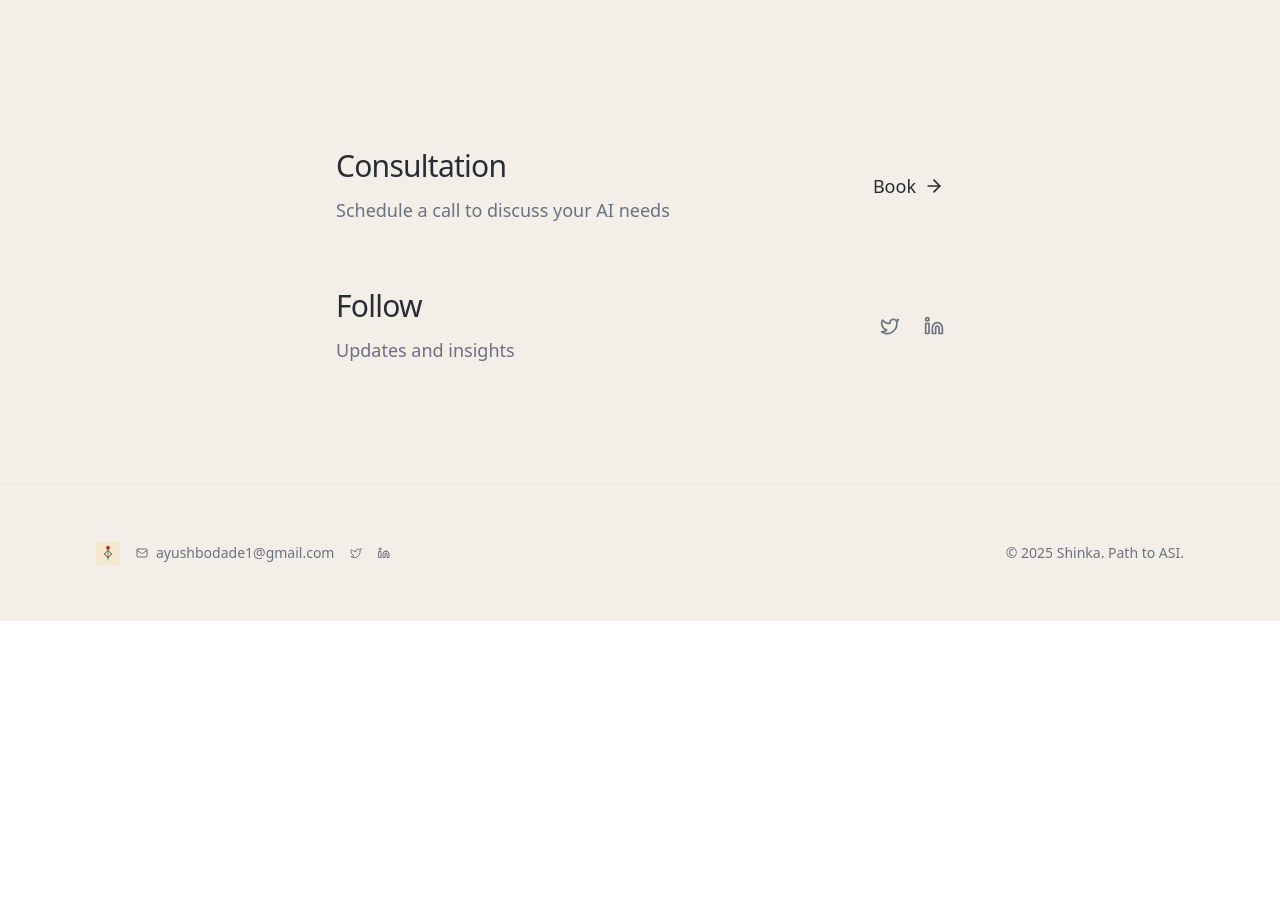
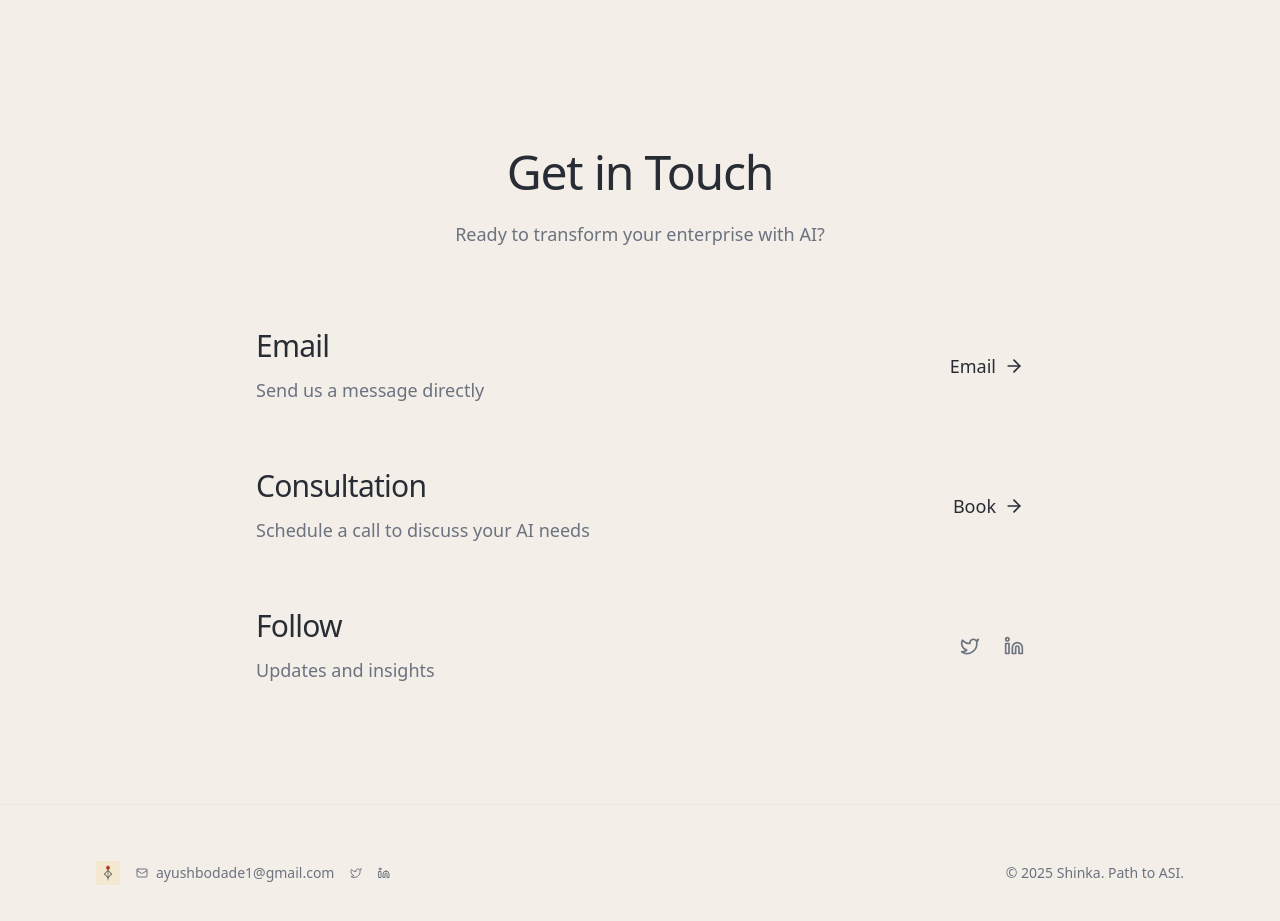
Before and after one commit to shinkahq/shinka-website, a Next.js app: page / in a window 1280 px wide. Shown: the part 3160-4081 px from the top of the page. Before the commit the page ends 3781 px from the top, so only its background shows below. Built offline with nearby package versions, Linux system fonts and the light colour scheme.

Commit message:
📧 feat: enhance contact section by adding email option and improving layout for better user engagement

```diff
--- a/components/sections/contact.tsx
+++ b/components/sections/contact.tsx
@@ -1,10 +1,19 @@
 'use client'
 
-import { ArrowRight, Twitter, Linkedin } from "lucide-react"
+import { ArrowRight, Twitter, Linkedin, Mail } from "lucide-react"
 import useResponsive from '@/lib/use-responsive'
 import { ResponsiveContainer, ResponsiveText } from '@/components/responsive'
 
 const contactOptions = [
+  {
+    title: "Email",
+    description: "Send us a message directly",
+    action: {
+      text: "Email",
+      href: "mailto:ayushbodade1@gmail.com",
+      external: false
+    }
+  },
   {
     title: "Consultation",
     description: "Schedule a call to discuss your AI needs",
@@ -37,7 +46,28 @@ export default function Contact() {
 
   return (
     <section id="contact" className={`${isMobile ? 'py-16' : 'py-24'} bg-background`}>
-             <ResponsiveContainer maxWidth="2xl">
+      <ResponsiveContainer maxWidth="responsive">
+        <div className="text-center mb-12 md:mb-20">
+          <ResponsiveText
+            as="h2"
+            mobileSize="text-3xl"
+            tabletSize="text-4xl"
+            desktopSize="text-4xl lg:text-5xl"
+            className="font-medium text-foreground mb-4 md:mb-6 tracking-tight"
+          >
+            Get in Touch
+          </ResponsiveText>
+          <ResponsiveText
+            mobileSize="text-base"
+            tabletSize="text-lg"
+            desktopSize="text-lg"
+            className="text-muted-foreground max-w-2xl mx-auto font-light"
+          >
+            Ready to transform your enterprise with AI?
+          </ResponsiveText>
+        </div>
+
+        <div className="max-w-3xl mx-auto">
           <div className="space-y-12 md:space-y-16">
             {contactOptions.map((option, index) => (
               <div key={index} className={`flex ${isMobile ? 'flex-col space-y-4' : 'items-center justify-between'} group`}>
@@ -95,6 +125,7 @@ export default function Contact() {
               </div>
             ))}
           </div>
+        </div>
       </ResponsiveContainer>
     </section>
   )
```
Lines whose indentation alone changed are shown as unchanged.
